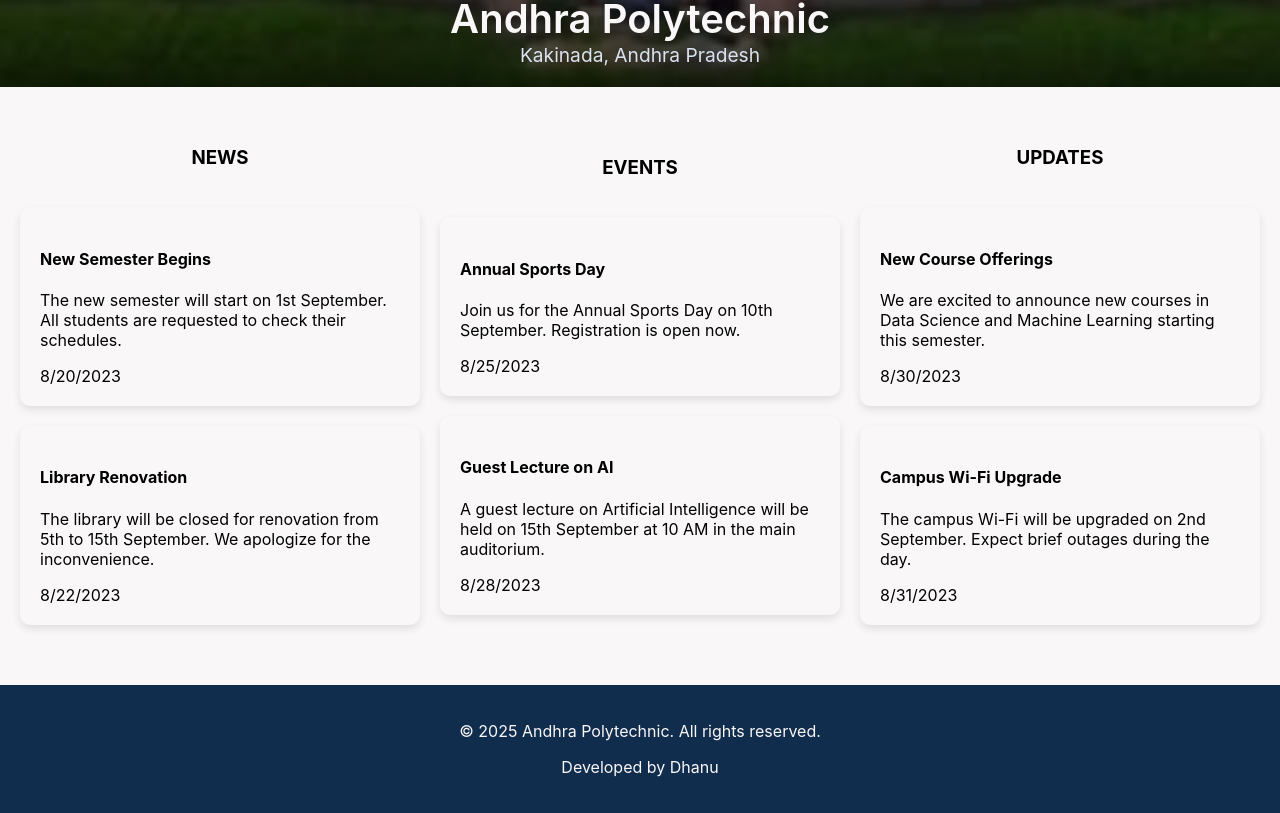
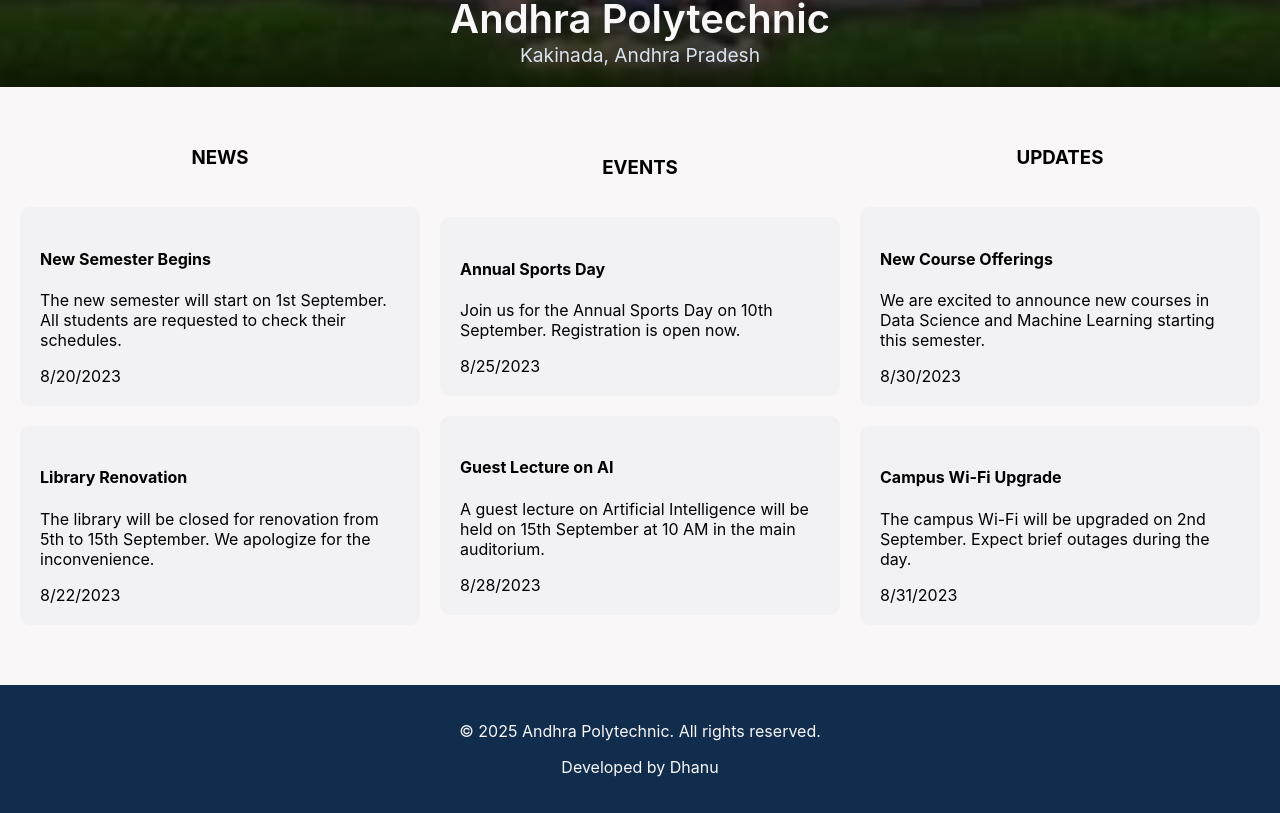
Before and after one commit to DhanushSaiCoder/AndhraPolytechnic, a React (Create React App) app in the folder frontend/: page / in a window 1280 px wide. Shown: the part 655-1468 px from the top of the page. Built offline with nearby package versions, Linux system fonts and the light colour scheme.

Commit message:
Update background color and comment out box-shadow in NoticeItem styles

```diff
--- a/frontend/src/styles/HomeStyles/NoticeBoard.css
+++ b/frontend/src/styles/HomeStyles/NoticeBoard.css
@@ -18,9 +18,9 @@
 .noticeItem{
     width: 90%;
     max-width: 800px;
-    background-color: #F9F7F7;
+    background-color: #DBE2EF40;
     border-radius: 10px;
-    box-shadow: 0 4px 8px rgba(0, 0, 0, 0.1);
+    /* box-shadow: 0 4px 8px rgba(0, 0, 0, 0.1); */
     margin-bottom: 20px;
     padding: 20px;
 }
```
